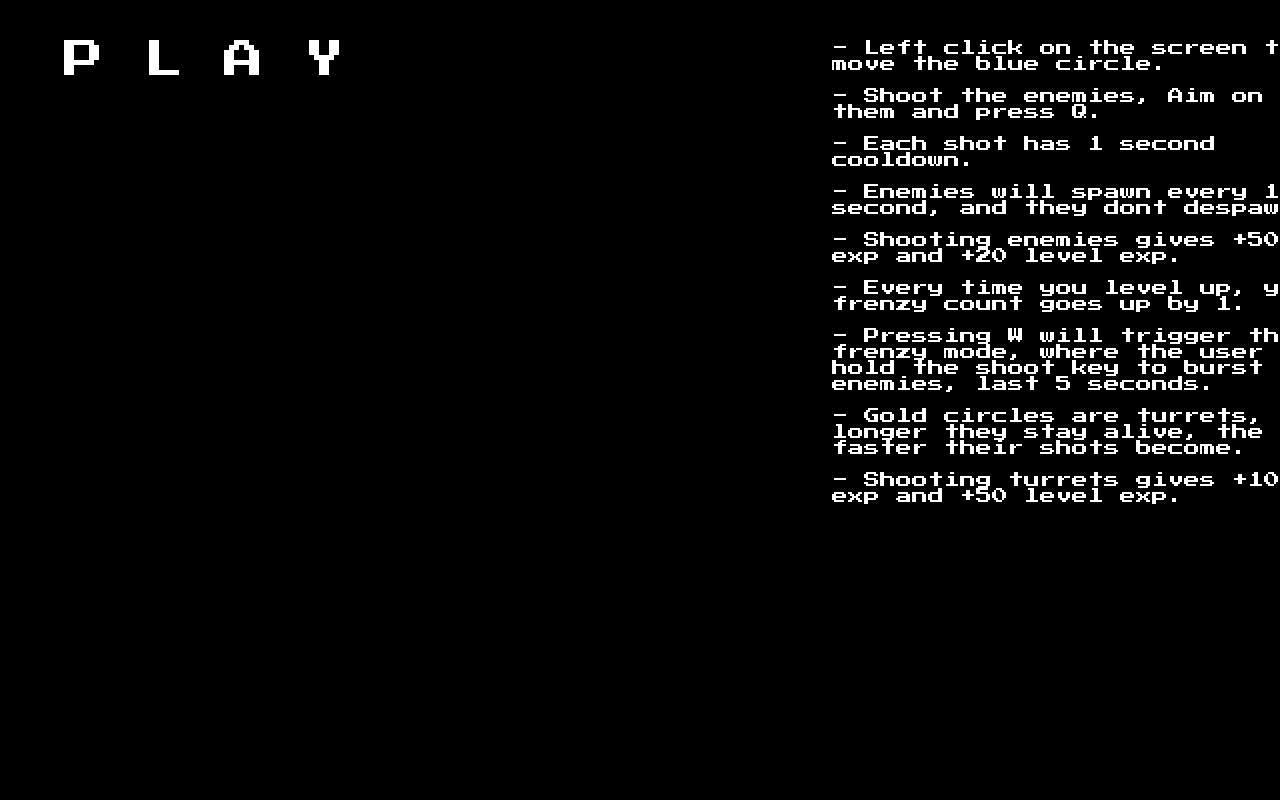
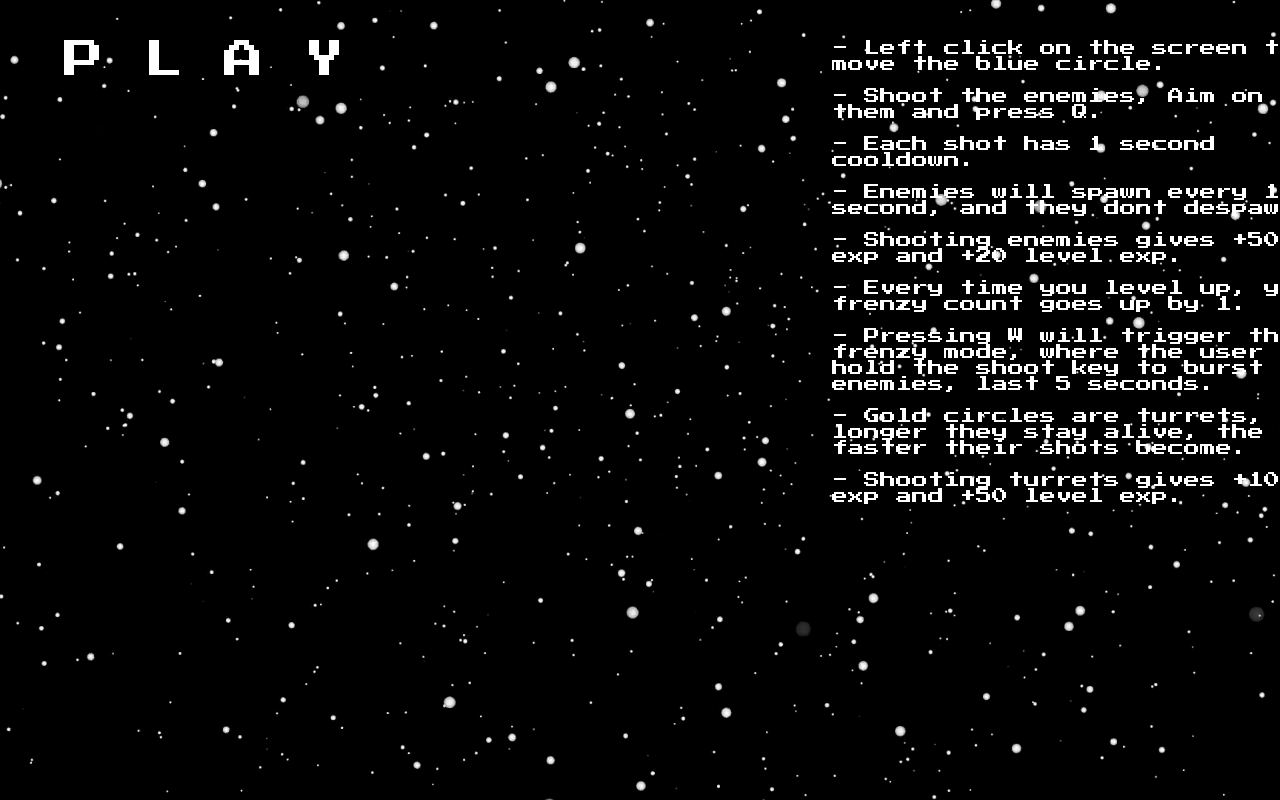
Before and after one commit to realtoilet/rescale, a plain HTML site: page index.html in a window 1280 px wide. Shown: the top 800 px of the page. Drawn offline with Linux system fonts and the light colour scheme.

Commit message:
Update index.html

```diff
--- a/style.css
+++ b/style.css
@@ -2,7 +2,11 @@
 
 body {
   overflow: hidden;
-  background-color: BLACK;
+  background-image: url('galaxy.png');
+  background-repeat: no-repeat;
+  background-attachment: fixed;
+  background-size: cover;
+  /* background-color: BLACK; */
   font-family: "Press Start 2P";
 }
 
```
Also changed, not shown: galaxy.png (added).
